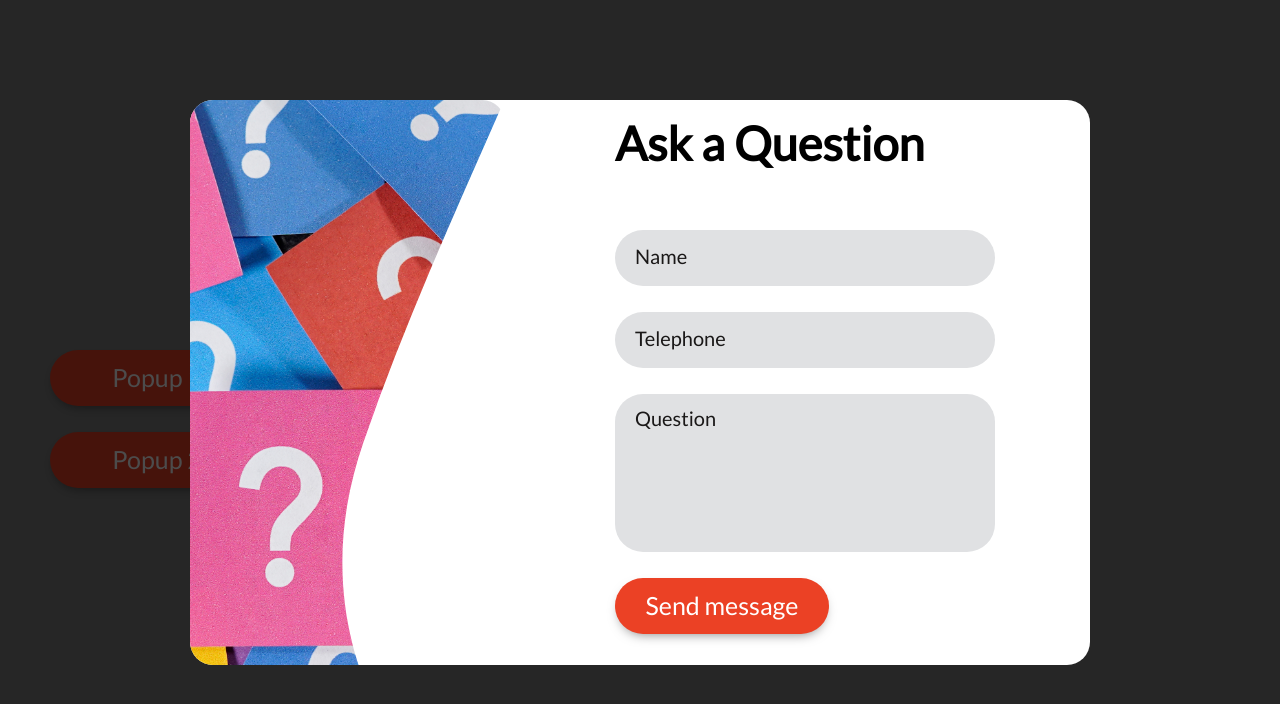
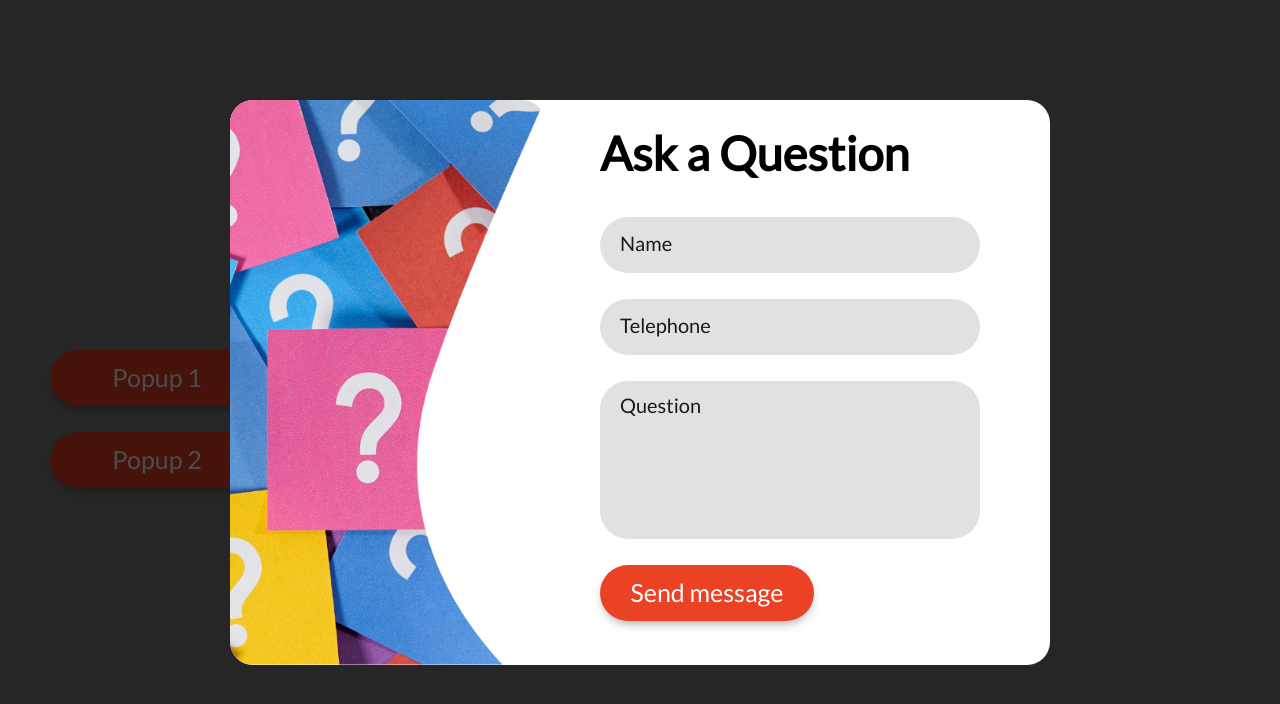
Before and after one commit to ruvick/almi-popup, a plain HTML site: page index.html in a window 1280 px wide. Both pictures are taken after a click on the button "Popup 1". Drawn offline with nearby package versions, Linux system fonts and the light colour scheme.

Commit message:
Размеры малек поправил

```diff
--- a/css/style.css
+++ b/css/style.css
@@ -59,7 +59,7 @@ body {
 /*================================*/
 
 .popup-one {
-	max-width: 900px;
+	max-width: 820px;
 	width: 100%;
 	height: 565px;
 	border-radius: 23px;
@@ -80,10 +80,11 @@ body {
 	border-radius: 23px;
 	width: 315px;
 	background: url(../img/popup-one.png) top right no-repeat;
+	background-size: cover;
 }
 
 .popup-form {
-	margin-left: 110px;
+	margin-left: 55px;
 }
 
 .popup-form-two {
@@ -93,8 +94,8 @@ body {
 .popup-form__title {
 	font-size: 47px;
 	font-weight: 800;
-	margin-top: 20px;
-	margin-bottom: 63px;
+	margin-top: 30px;
+	margin-bottom: 40px;
 }
 
 .forms input, textarea, button {
```
